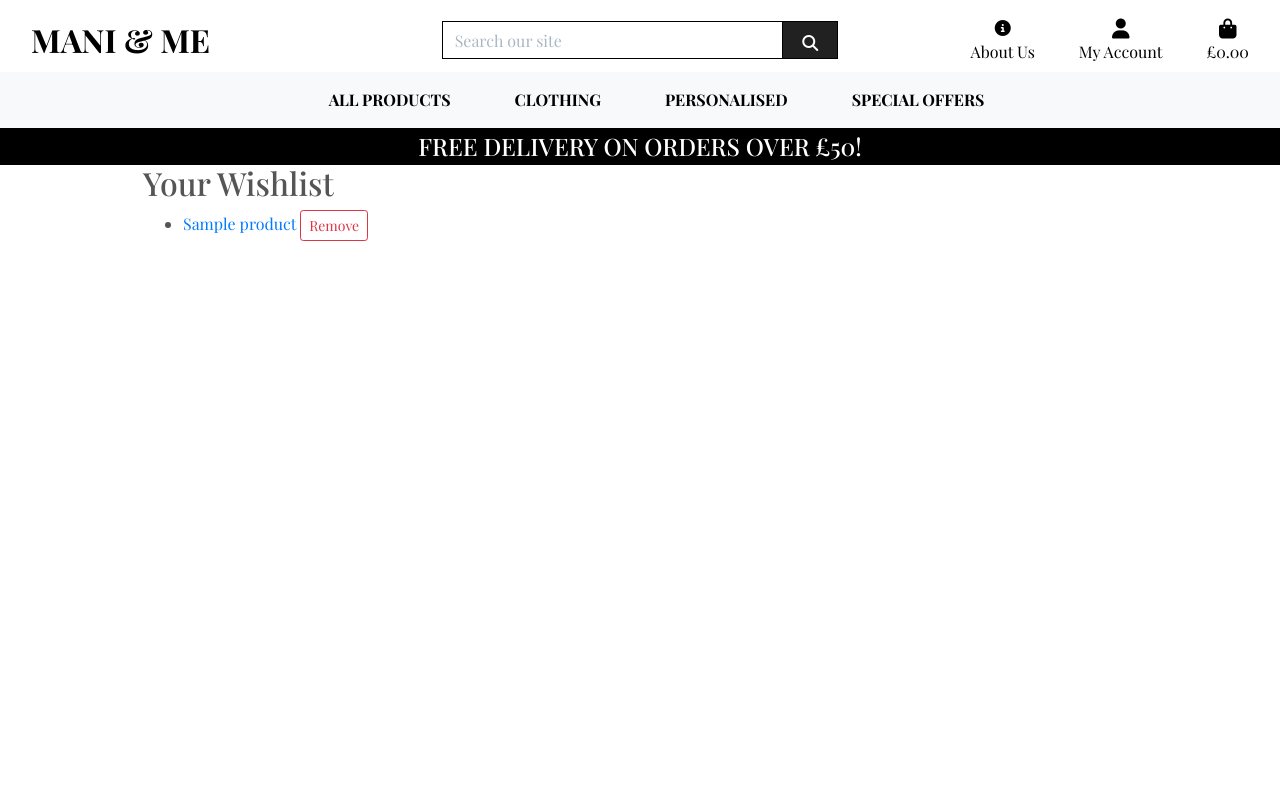
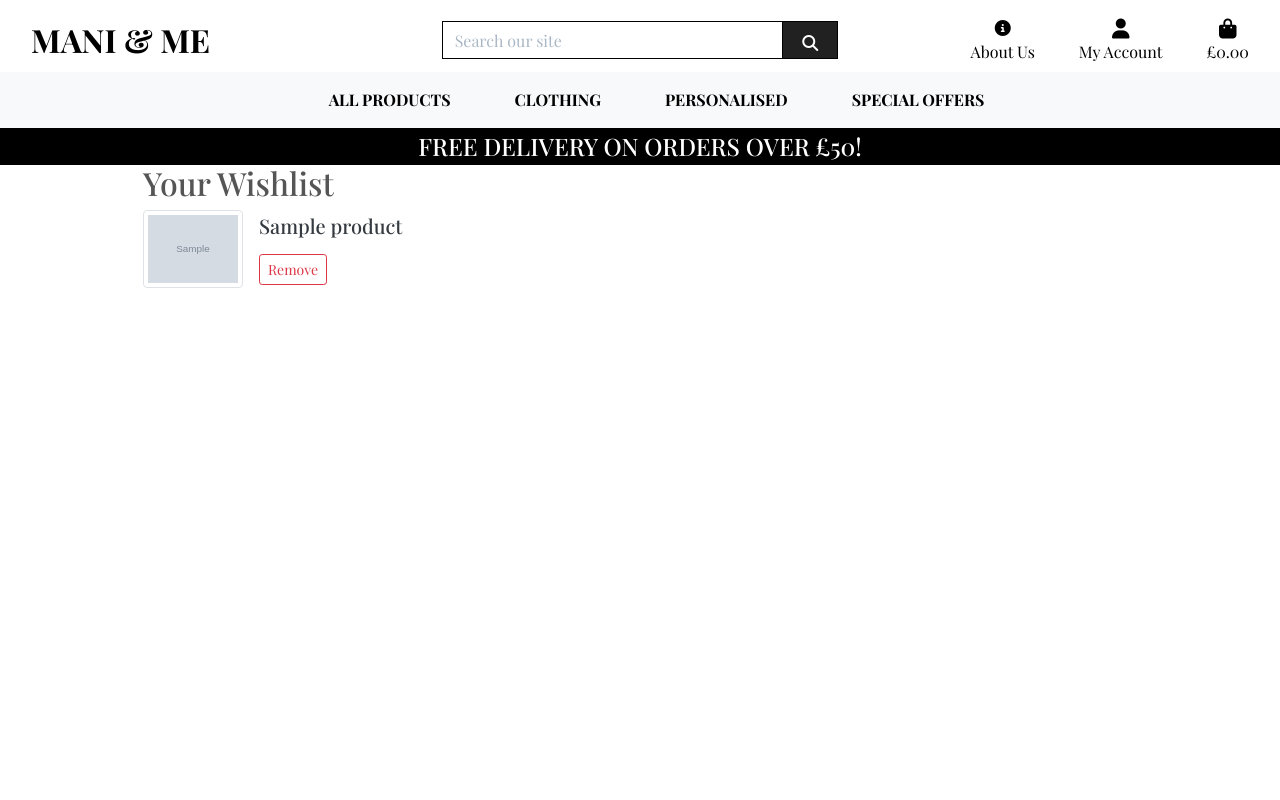
Before and after one commit to Kenya-Rae/mani-and-me, a Django app: page /wishlist/ in a window 1280 px wide. Run offline with Django 3.2, Linux system fonts and the light colour scheme; a user stored in the database is signed in; tables that the repository leaves empty hold one stand-in row (values such as "Sample post"); grey boxes marked "Sample" are stand-in pictures; some libraries are stand-ins or nearby versions; some web fonts are replaced.

Commit message:
Finish wishlist template

```diff
--- a/wishlist/templates/wishlist/wishlist.html
+++ b/wishlist/templates/wishlist/wishlist.html
@@ -1,4 +1,5 @@
 {% extends "base.html" %}
+
 {% block page_header %}
     <div class="container header-container">
         <div class="row">
@@ -12,13 +13,29 @@
     <div class="container">
         <h2>Your Wishlist</h2>
         {% if wishlist_items %}
-            <ul>
+            <ul class="list-unstyled">
                 {% for item in wishlist_items %}
-                    <li>
-                        <a href="{% url 'product_info' item.product.id %}">{{ item.product.name }}</a>
-                        <a href="{% url 'remove_from_wishlist' item.product.id %}" class="btn btn-outline-danger btn-sm">
-                            Remove
-                        </a>
+                    <li class="wishlist-item d-flex align-items-center mb-3">
+                        <!-- Product Image Preview -->
+                        {% if item.product.image %}
+                            <a href="{% url 'product_info' item.product.id %}">
+                                <img class="img-thumbnail" src="{{ item.product.image.url }}" alt="{{ item.product.name }}" style="max-width: 100px;">
+                            </a>
+                        {% else %}
+                            <a href="{% url 'product_info' item.product.id %}">
+                                <img class="img-thumbnail" src="{{ MEDIA_URL }}noimage.png" alt="{{ item.product.name }}" style="max-width: 100px;">
+                            </a>
+                        {% endif %}
+
+                        <!-- Product Name and Link -->
+                        <div class="wishlist-item-details ml-3">
+                            <a href="{% url 'product_info' item.product.id %}" class="d-block h5 text-dark">{{ item.product.name }}</a>
+
+                            <!-- Remove Button -->
+                            <a href="{% url 'remove_from_wishlist' item.product.id %}" class="btn btn-outline-danger btn-sm mt-2">
+                                Remove
+                            </a>
+                        </div>
                     </li>
                 {% endfor %}
             </ul>
```
